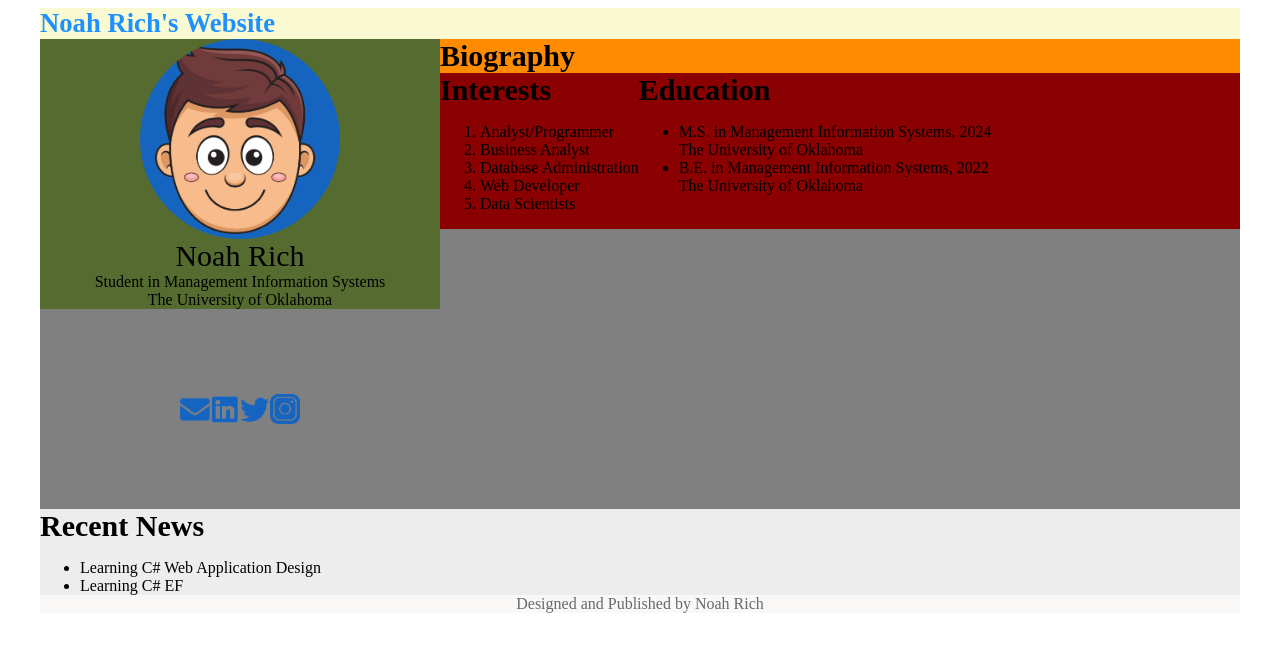
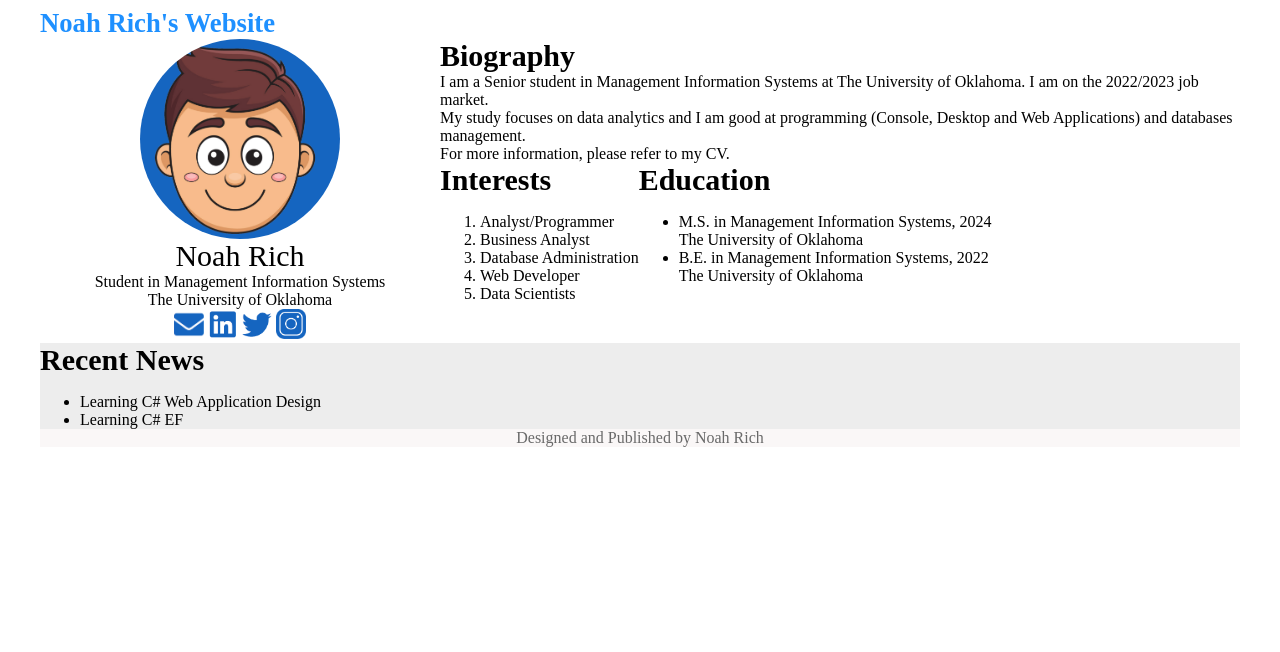
Before and after one commit to NoahaRich/NoahaRich.github.io, a plain HTML site: page 1023/index.html in a window 1280 px wide. Drawn offline with Linux system fonts and the light colour scheme.

Commit message:
Update index.html

```diff
--- a/1023/index.html
+++ b/1023/index.html
@@ -5,19 +5,19 @@
     </title>
     <style>
         #main {
-            background-color: sandybrown;
+            /*background-color: sandybrown;*/
             width: 1200px;
             margin-left: auto;
             margin-right: auto;
         }
 
         #header {
-            background-color: lightgoldenrodyellow;
+            /*background-color: lightgoldenrodyellow;*/
             text-align: left;
         }
 
         #body1 {
-            background-color: black;
+           /* background-color: black;*/
             display: flex;
             flex-direction: row;
         }
@@ -41,7 +41,7 @@
         }
 
         #left {
-            background-color: darkolivegreen;
+            /*background-color: darkolivegreen;*/
             width: 400px;
             display: flex;
             flex-direction: column;
@@ -50,20 +50,20 @@
         }
 
         #right {
-            background-color: gray;
+            /*background-color: gray;*/
             width: 800px;
         }
 
         #rup {
-            background-color: darkorange;
+            /*background-color: darkorange;*/
         }
 
         #rdown {
-            background-color: darkred;
+            /*background-color: darkred;*/
             display: flex;
             flex-direction: row;
         }
-        #links
+        /*#links
         {
             background-color:grey;
             width:400px;
@@ -72,7 +72,7 @@
             flex-direction:row;
             justify-content:center;
             align-items:center;
-        }
+        }*/
     </style>
 </head>
 <body>
@@ -98,6 +98,14 @@
             <div id="right">
                 <div id="rup">
                     <span class="t">Biography</span>
+                    <div>
+                        I am a Senior student in Management Information Systems at The University of Oklahoma. I am on the 2022/2023 job market.<br />
+
+                        My study focuses on data analytics and I am good at programming (Console, Desktop and Web Applications) and databases management.<br />
+
+                        For more information, please refer to my CV.<br />
+
+                    </div>
                 </div>
                 <div id="rdown">
                     <div>
```
